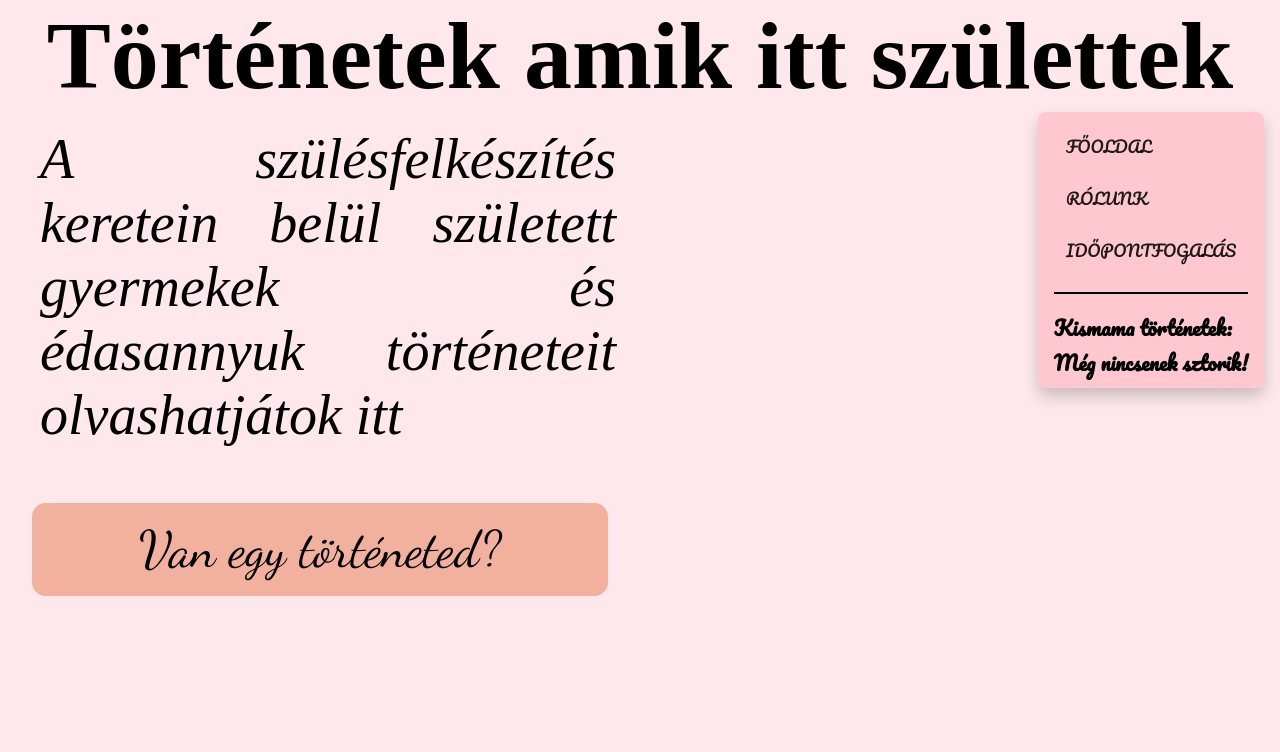
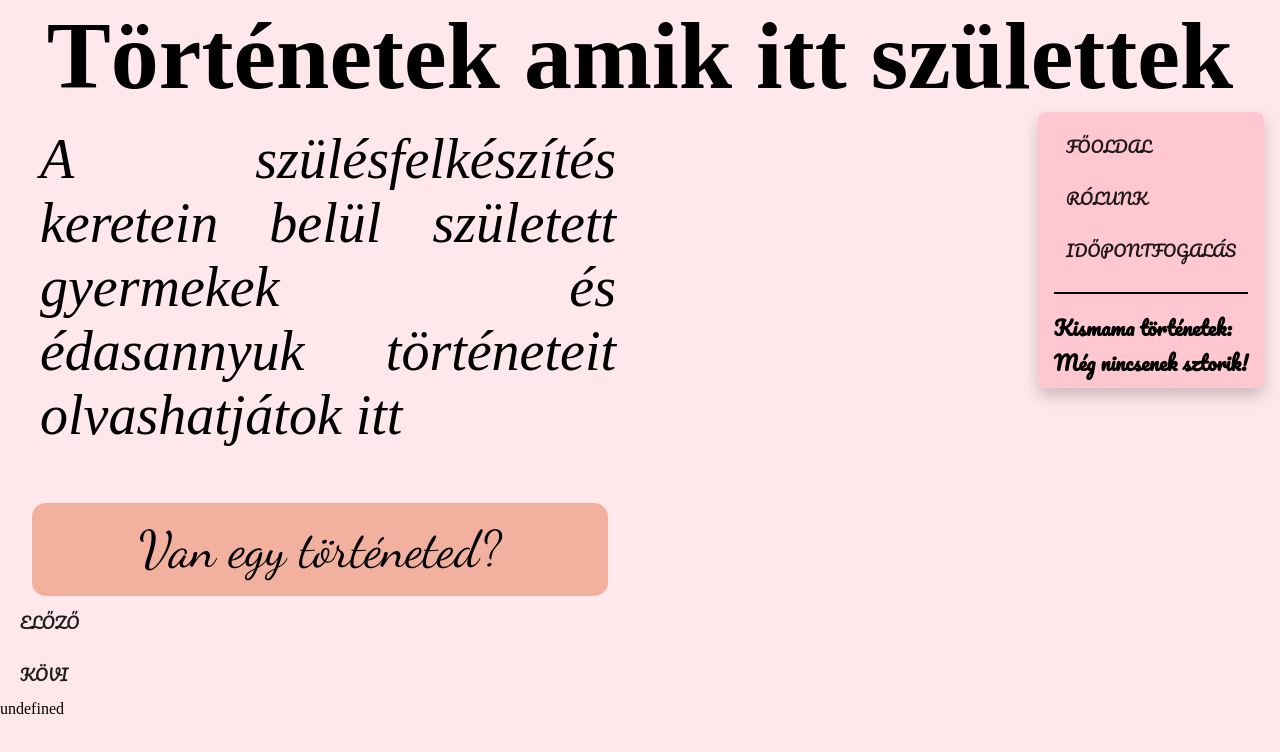
Before and after one commit to HangBeni/melindak_svelte, a SvelteKit app: page /itt_szulettem/1 in a window 1280 px wide. Shown: the top 752 px of the page. Built offline with nearby package versions, Linux system fonts and the light colour scheme; no server answers; the database is empty; a web font is replaced by a local one.

Commit message:
created: baseline

```diff
--- a/src/routes/itt_szulettem/[id]/+page.svelte
+++ b/src/routes/itt_szulettem/[id]/+page.svelte
@@ -0,0 +1,30 @@
+<script lang="ts">
+    import { page } from "$app/stores";
+    import type { Stories } from "$lib/utils/types";
+    import type { PageServerData } from "./$types";
+
+    export let data: PageServerData;
+
+$: index = parseInt($page.params.id)
+
+</script>
+
+
+<main>
+<nav>
+    {#if data.stories}
+    <a href={`/itt_szulettem/${data.stories.find(story => story.id === index-1)?.story}`}>Előző</a>
+    <a href={`/itt_szulettem/${data.stories.find(story => story.id === index+1)?.story}`}>Kövi</a>
+    {/if}
+
+</nav>
+{#if data.stories}
+<p>
+    {data.stories.find(story => story.id === index)?.story}
+</p>
+{/if}
+</main>
+
+<style>
+
+</style>
```
